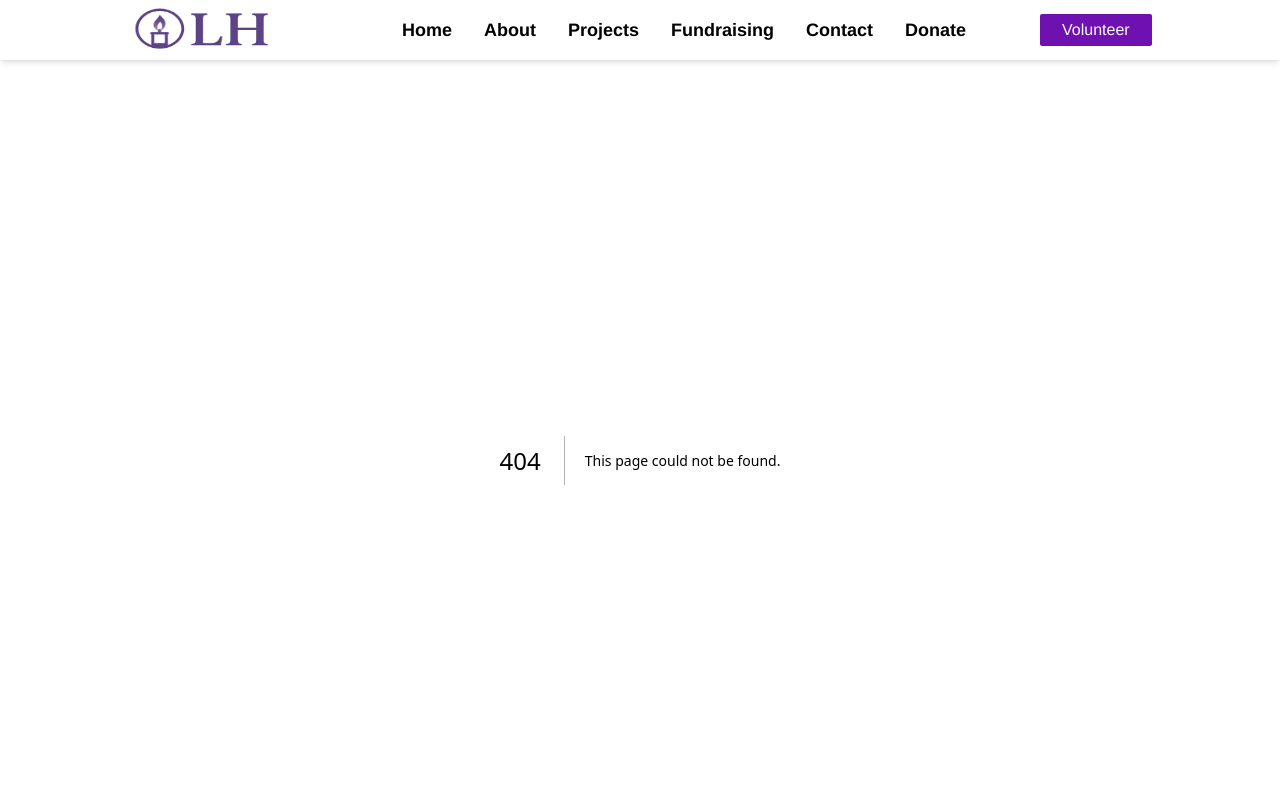
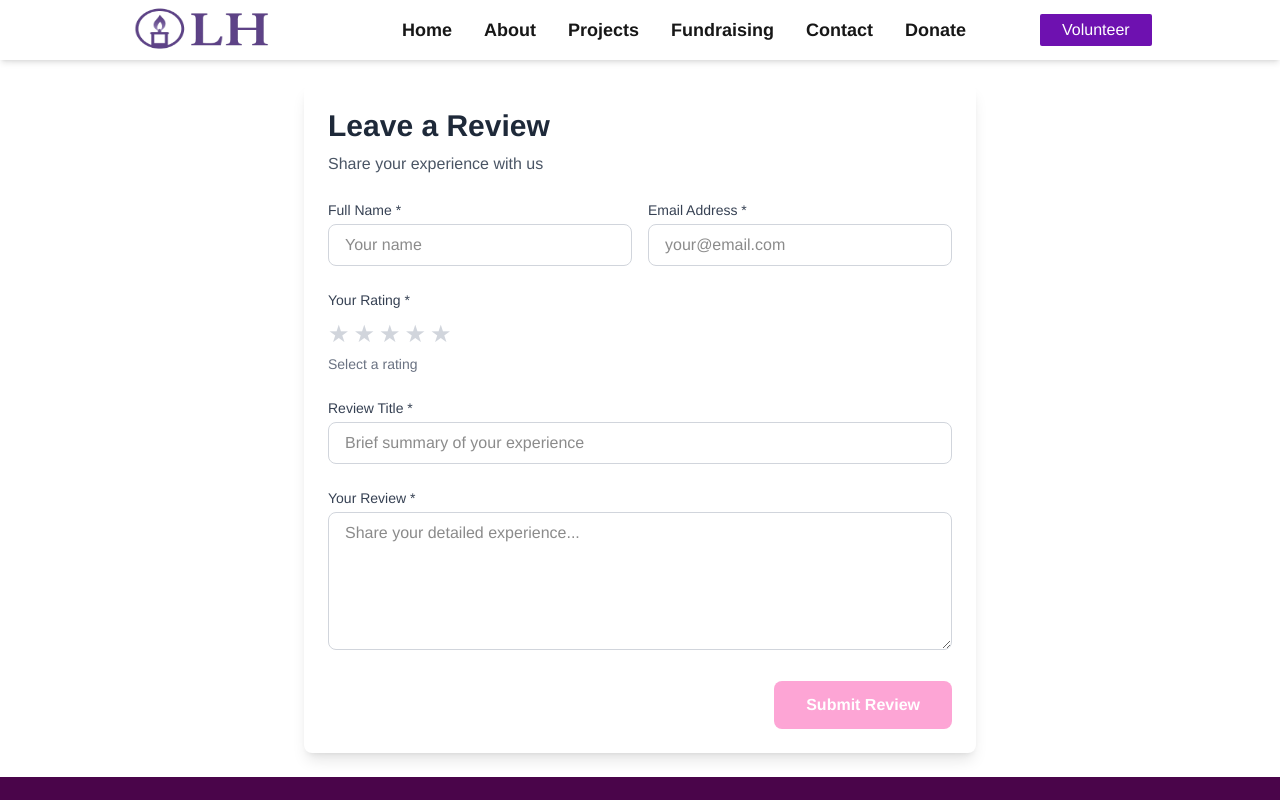
Before and after one commit to Adejoke001/light_of_hope, a Next.js app: page /rform in a window 1280 px wide. Before the commit this address had no page. Shown: the top 800 px of the page. Built offline with nearby package versions, Linux system fonts and the light colour scheme.

Commit message:
added rform

```diff
--- a/app/menu/page.jsx
+++ b/app/menu/page.jsx
@@ -69,8 +69,8 @@ const page = () => {
 
       {/* Pop-up Modal */}
       {showQuote && (
-        <div className="fixed inset-0 bg-white bg-opacity-50 flex items-center justify-center z-50 sm:mb-8">
-          <div className="bg-white rounded-lg p-8 max-w-md mx-4">
+       <div className="fixed inset-0 bg-white bg-opacity-50 flex items-center justify-center z-50 mb-10 sm:mb-0">
+          <div className="bg-white rounded-lg p-8 max-w-md mx-4 ">
             <div className="text-center">
               <h3 className="text-xl font-semibold text-gray-800 mb-4">Your Quote</h3>
               <p className="text-gray-600 italic mb-6">{currentQuote}</p>
--- a/app/reviews/page.jsx
+++ b/app/reviews/page.jsx
@@ -2,6 +2,8 @@ import React from 'react';
 import Image from 'next/image';
 import { assets } from '@/assets/assets';
 import * as Icon from "@phosphor-icons/react/dist/ssr";
+import styles from './reviews.modules.css';
+import Link from 'next/link';
 
 const Page = () => {
   // Testimonial data
@@ -107,10 +109,10 @@ const Page = () => {
           ))}
         </div>
 
-        {/* Call to action */}
+
         <div className="text-center mt-16">
-          <button className="bg-fuchsia-500 text-white font-semibold py-3 px-8 rounded-full transition-all duration-300 inline-flex items-center">
-            <span>Read More Stories</span>
+          <button className="read bg-fuchsia-500 text-white font-semibold py-3 px-8 rounded-full transition-all duration-300 inline-flex items-center">
+          <Link href='/rform'>  <span>Leave a Review</span></Link>
             <Icon.ArrowRight className="ml-2 w-5 h-5" />
           </button>
         </div>
--- a/app/reviews/reviews.modules.css
+++ b/app/reviews/reviews.modules.css
@@ -0,0 +1,3 @@
+.read:hover{
+  background-color: rgba(134, 3, 134, 0.822);
+}
--- /dev/null
+++ b/app/rform/page.jsx
@@ -0,0 +1,189 @@
+"use client";
+import React, { useState } from 'react';
+
+
+
+const ReviewForm = () => {
+  const [formData, setFormData] = useState({
+    name: '',
+    email: '',
+    rating: 0,
+    title: '',
+    review: ''
+  });
+  const [hoverRating, setHoverRating] = useState(0);
+  const [isSubmitting, setIsSubmitting] = useState(false);
+
+  const handleChange = (e) => {
+    setFormData({
+      ...formData,
+      [e.target.name]: e.target.value
+    });
+  };
+
+  const handleRating = (rating) => {
+    setFormData({
+      ...formData,
+      rating: rating
+    });
+  };
+
+  const handleSubmit = async (e) => {
+    e.preventDefault();
+    setIsSubmitting(true);
+
+    // Simulate API call
+    await new Promise(resolve => setTimeout(resolve, 1000));
+
+    console.log('Review submitted:', formData);
+    setIsSubmitting(false);
+
+    // Reset form
+    setFormData({
+      name: '',
+      email: '',
+      rating: 0,
+      title: '',
+      review: ''
+    });
+
+    alert('Thank you for your review!');
+  };
+
+  const StarRating = ({ rating, onRatingChange, hoverRating, onHoverChange }) => {
+    return (
+      <div className="flex space-x-1">
+        {[1, 2, 3, 4, 5].map((star) => (
+          <button
+            key={star}
+            type="button"
+            className={`text-2xl ${
+              star <= (hoverRating || rating)
+                ? 'text-pink-500'
+                : 'text-gray-300'
+            } transition-colors duration-200`}
+            onClick={() => onRatingChange(star)}
+            onMouseEnter={() => onHoverChange(star)}
+            onMouseLeave={() => onHoverChange(0)}
+          >
+            ★
+          </button>
+        ))}
+      </div>
+    );
+  };
+
+  return (
+    <div className="max-w-2xl mx-auto p-6 bg-white rounded-lg shadow-lg my-6">
+      <h2 className="text-3xl font-bold text-gray-800 mb-2">Leave a Review</h2>
+      <p className="text-gray-600 mb-6">Share your experience with us</p>
+
+      <form onSubmit={handleSubmit} className="space-y-6">
+        {/* Name and Email */}
+        <div className="grid grid-cols-1 md:grid-cols-2 gap-4">
+          <div>
+            <label htmlFor="name" className="block text-sm font-medium text-gray-700 mb-1">
+              Full Name *
+            </label>
+            <input
+              type="text"
+              id="name"
+              name="name"
+              required
+              value={formData.name}
+              onChange={handleChange}
+              className="w-full px-4 py-2 border border-gray-300 rounded-lg focus:ring-2 focus:ring-pink-500 focus:border-transparent transition"
+              placeholder="Your name"
+            />
+          </div>
+
+          <div>
+            <label htmlFor="email" className="block text-sm font-medium text-gray-700 mb-1">
+              Email Address *
+            </label>
+            <input
+              type="email"
+              id="email"
+              name="email"
+              required
+              value={formData.email}
+              onChange={handleChange}
+              className="w-full px-4 py-2 border border-gray-300 rounded-lg focus:ring-2 focus:ring-pink-500 focus:border-transparent transition"
+              placeholder="your@email.com"
+            />
+          </div>
+        </div>
+
+        {/* Rating */}
+        <div>
+          <label className="block text-sm font-medium text-gray-700 mb-2">
+            Your Rating *
+          </label>
+          <StarRating
+            rating={formData.rating}
+            onRatingChange={handleRating}
+            hoverRating={hoverRating}
+            onHoverChange={setHoverRating}
+          />
+          <div className="text-sm text-gray-500 mt-1">
+            {formData.rating > 0 ? `You rated: ${formData.rating} star${formData.rating > 1 ? 's' : ''}` : 'Select a rating'}
+          </div>
+        </div>
+
+        {/* Review Title */}
+        <div>
+          <label htmlFor="title" className="block text-sm font-medium text-gray-700 mb-1">
+            Review Title *
+          </label>
+          <input
+            type="text"
+            id="title"
+            name="title"
+            required
+            value={formData.title}
+            onChange={handleChange}
+            className="w-full px-4 py-2 border border-gray-300 rounded-lg focus:ring-2 focus:ring-pink-500 focus:border-transparent transition"
+            placeholder="Brief summary of your experience"
+          />
+        </div>
+
+        {/* Review Text */}
+        <div>
+          <label htmlFor="review" className="block text-sm font-medium text-gray-700 mb-1">
+            Your Review *
+          </label>
+          <textarea
+            id="review"
+            name="review"
+            required
+            rows={5}
+            value={formData.review}
+            onChange={handleChange}
+            className="w-full px-4 py-2 border border-gray-300 rounded-lg focus:ring-2 focus:ring-pink-500 focus:border-transparent transition resize-vertical"
+            placeholder="Share your detailed experience..."
+          />
+        </div>
+
+        {/* Submit Button */}
+        <div className="flex justify-end">
+          <button
+            type="submit"
+            disabled={isSubmitting || formData.rating === 0}
+            className="cursor-pointer bg-pink-500 text-white font-semibold px-8 py-3 rounded-lg hover:bg-pink-600 transition disabled:bg-pink-300 disabled:cursor-not-allowed flex items-center space-x-2"
+          >
+            {isSubmitting ? (
+              <>
+                <div className="w-4 h-4 border-2 border-white border-t-transparent rounded-full animate-spin"></div>
+                <span>Submitting...</span>
+              </>
+            ) : (
+              <span>Submit Review</span>
+            )}
+          </button>
+        </div>
+      </form>
+    </div>
+  );
+};
+
+export default ReviewForm;
```
